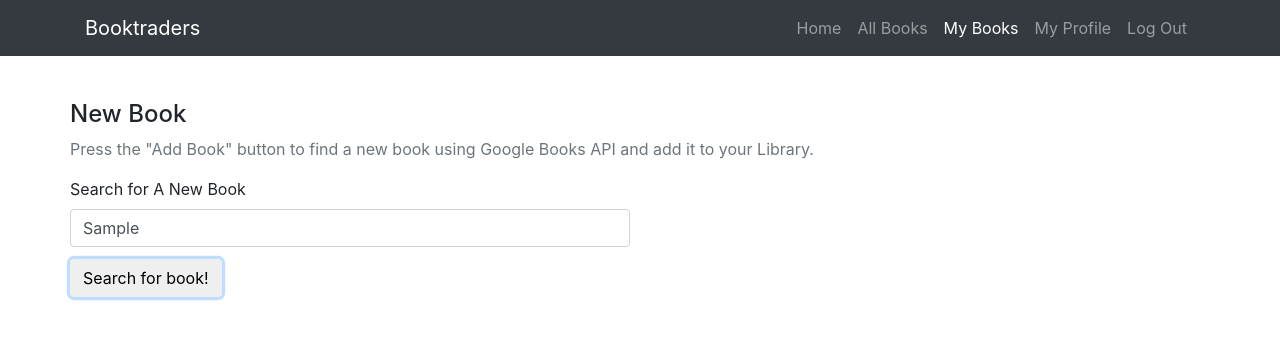
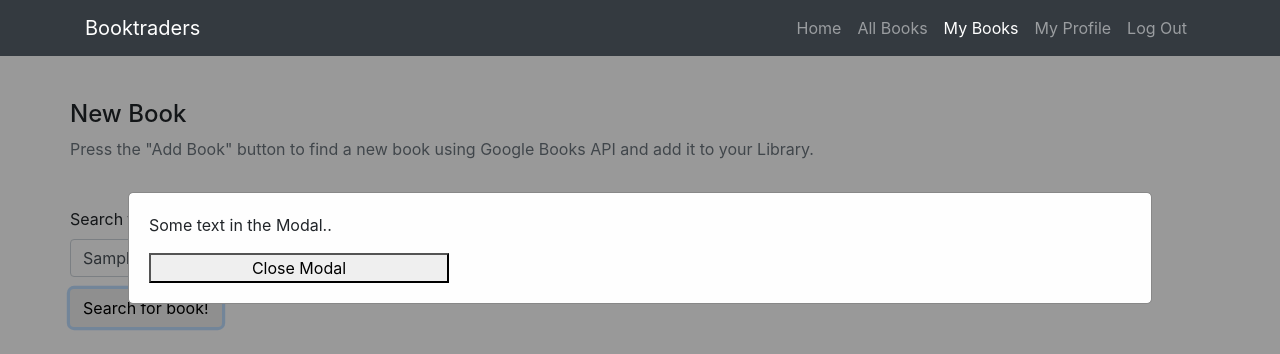
Before and after one commit to saracarlile/book-trading, an Angular app: page /my-books in a window 1280 px wide. Both pictures are taken after typing "Sample" into the empty fields and a click on the button "Search for book!". Shown: the top 354 px of the page. Built offline with nearby package versions, Linux system fonts and the light colour scheme; no server answers.

Commit message:
mutliple http requests working and input box for search

```diff
--- a/package.json
+++ b/package.json
@@ -24,6 +24,7 @@
     "express": "^4.16.2",
     "jquery": "^3.2.1",
     "mongoose": "^4.12.1",
+    "ng2-opd-popup": "^1.1.21",
     "popper": "^1.0.0",
     "popper.js": "^1.12.5",
     "rxjs": "^5.4.1",
--- a/src/app/all-books/all-books.component.html
+++ b/src/app/all-books/all-books.component.html
@@ -3,10 +3,16 @@
 
     <h4>All Books</h4>
     <p class="text-muted">Review all books on Booktraders. <br> Press the "View Details" link to read a book's description and request a trade.</p>
+    <input [(ngModel)]="search" placeholder="search for author, topic or title" style="max-width: 500px; margin-top: 50px;">
+    {{search}}<br>
+    {{message}}
+    <button (click)="LookupUserInfoAddBook()" style="margin-bottom: 100px; max-width: 300px;">Lookup Book</button>
   </div>
 </div>
 
 <div class="container">
+
+
 
   <div class="row">
   <div *ngFor="let book of books"  class="d-md-inline-flex add-border">
--- a/src/app/all-books/all-books.component.ts
+++ b/src/app/all-books/all-books.component.ts
@@ -1,5 +1,11 @@
 import { Component, OnInit } from '@angular/core';
 import { BooksService } from '../books.service';
+import { FormsModule }   from '@angular/forms'; // <-- NgModel lives here
+
+import 'rxjs/Rx';
+import { Observable } from 'rxjs/Observable';
+
+
 
 
 @Component({
@@ -10,21 +16,55 @@ import { BooksService } from '../books.service';
 export class AllBooksComponent implements OnInit {
 
   books: any[];
+  userinfo = [];
+  search = '';
+  user = new Observable<any>();
+  bookResult = new Observable<any>();
+  bookInfo = '';
+  results = {
+    dbUserInfo: [],
+    gbBookInfo: []
+  }
+  message = '';
+  encodedSearch = '';
 
-  userinfo = [];
-
-  addBook() {
-    this.bookService.addBook().subscribe(result => {
+  searchForBookk() {
+    this.bookService.searchForBook().subscribe(result => {
       this.userinfo= result,
       console.log(this.userinfo);
     });
   }
+
+  LookupUserInfoAddBook() {
+    this.message = '';
+    if(this.search === ''){
+      this.message = 'You must enter a search term';
+      return;
+    }
+    this.encodedSearch = encodeURIComponent(this.search);
+    this.user = this.bookService.searchForUser();
+    console.log(this.user + " USER INFO");
+    this.bookResult = this.bookService.searchGoogleBooks('https://www.googleapis.com/books/v1/volumes?q=' + this.encodedSearch);
+    console.log(this.bookResult + " BOOK RESULT");
+
+    Observable.forkJoin([this.user, this.bookResult]).subscribe(results => {
+      // results[0] is our character
+      // results[1] is our character homeworld
+      results[0].dbUserInfo = results[0];
+      results[1].gbBookInfo = results[1];
+      console.log(results + " RESULTS");
+      console.log(results[1]["items"]);
+
+    });
+  }
+
 
   constructor(
     private bookService: BooksService) { }
 
 
   ngOnInit(): void {
+
 
     this.bookService
       .getAllBooks()
--- a/src/app/books.service.ts
+++ b/src/app/books.service.ts
@@ -6,6 +6,8 @@ import { Observable } from 'rxjs/Observable';
 import 'rxjs/add/operator/map';
 import 'rxjs/add/operator/catch';
 import 'rxjs/add/observable/throw';
+import 'rxjs/add/observable/forkJoin';
+
 
 
 import { User } from './user';
@@ -34,9 +36,32 @@ export class BooksService {
 
   // Get all posts from the API
 
-  addBook(): Observable<any[]> {
+  searchForBook(): Observable<any[]> {
     return this.http
     .get('/api/add-book')
+    .map(response => {
+      const resp = response.json();
+      console.log(resp);
+      return resp;
+    })
+    .catch(this.handleError);
+  }
+
+
+  searchForUser(): Observable<any[]> {
+    return this.http
+    .get('/api/add-book')
+    .map(response => {
+      const resp = response.json();
+      console.log(resp);
+      return resp;
+    })
+    .catch(this.handleError);
+  }
+
+  searchGoogleBooks(url): Observable<any[]> {
+    return this.http
+    .get(url)
     .map(response => {
       const resp = response.json();
       console.log(resp);
--- a/src/app/my-books/my-books.component.css
+++ b/src/app/my-books/my-books.component.css
@@ -23,3 +23,41 @@ img {
     flex-direction: column;
     margin-left: 5px;
 }
+
+/* The Modal (background) */
+.modal {
+    /*   display: none; Hidden by default */
+      position: fixed; /* Stay in place */
+      z-index: 1; /* Sit on top */
+      left: 0;
+      top: 0;
+      width: 100%; /* Full width */
+      height: 100%; /* Full height */
+      overflow: auto; /* Enable scroll if needed */
+      background-color: rgb(0,0,0); /* Fallback color */
+      background-color: rgba(0,0,0,0.4); /* Black w/ opacity */
+  }
+
+  /* Modal Content/Box */
+  .modal-content {
+      background-color: #fefefe;
+      margin: 15% auto; /* 15% from the top and centered */
+      padding: 20px;
+      border: 1px solid #888;
+      width: 80%; /* Could be more or less, depending on screen size */
+  }
+
+  /* The Close Button */
+  .close {
+      color: #aaa;
+      float: right;
+      font-size: 28px;
+      font-weight: bold;
+  }
+
+  .close:hover,
+  .close:focus {
+      color: black;
+      text-decoration: none;
+      cursor: pointer;
+  }
--- a/src/app/my-books/my-books.component.html
+++ b/src/app/my-books/my-books.component.html
@@ -4,11 +4,23 @@
     <div class="flex-column">
       <h4>New Book</h4>
       <p class="text-muted">Press the "Add Book" button to find a new book using Google Books API and add it to your Library.</p>
-      <label>Search for A New Book</label>
+      <label style="margin-top: 30px">Search for A New Book</label>
       <input type="text" class="form-control"  placeholder="Enter book title, author, or topic" aria-describedby="enterbook" style="max-width: 560px; margin-bottom: 12px;">
-      <div><button type="button" (click)="addBook()" class="btn btn-default">Search for book!</button></div>
+      <div><button type="button" (click)="searchForBook(); updatemodalStyle()" class="btn btn-default">Search for book!</button></div>
     </div>
   </div>
+
+
+    <!-- The Modal -->
+    <div id="myModal" class="modal" [style.display]="modalStyle ? 'block' : 'none'">
+
+      <!-- Modal content -->
+      <div class="modal-content">
+        <p>Some text in the Modal..</p>
+        <button (click)="updatemodalStyle()" style="max-width: 300px">Close Modal</button>
+      </div>
+
+    </div>
 
 
 
--- a/src/app/my-books/my-books.component.ts
+++ b/src/app/my-books/my-books.component.ts
@@ -13,11 +13,18 @@ export class MyBooksComponent implements OnInit {
 
     userinfo = [];
 
-    addBook() {
-      this.bookService.addBook().subscribe(result => {
+    searchForBook() {
+      this.bookService.searchForBook().subscribe(result => {
         this.userinfo= result,
         console.log(this.userinfo);
       });
+    }
+
+    modalStyle = false;
+
+    updatemodalStyle() {
+      this.modalStyle = !this.modalStyle;
+      console.log(this.modalStyle);
     }
 
     constructor(
--- a/src/app/my-profile/my-profile.component.css
+++ b/src/app/my-profile/my-profile.component.css
@@ -0,0 +1,37 @@
+/* The Modal (background) */
+.modal {
+  /*   display: none; Hidden by default */
+    position: fixed; /* Stay in place */
+    z-index: 1; /* Sit on top */
+    left: 0;
+    top: 0;
+    width: 100%; /* Full width */
+    height: 100%; /* Full height */
+    overflow: auto; /* Enable scroll if needed */
+    background-color: rgb(0,0,0); /* Fallback color */
+    background-color: rgba(0,0,0,0.4); /* Black w/ opacity */
+}
+
+/* Modal Content/Box */
+.modal-content {
+    background-color: #fefefe;
+    margin: 15% auto; /* 15% from the top and centered */
+    padding: 20px;
+    border: 1px solid #888;
+    width: 80%; /* Could be more or less, depending on screen size */
+}
+
+/* The Close Button */
+.close {
+    color: #aaa;
+    float: right;
+    font-size: 28px;
+    font-weight: bold;
+}
+
+.close:hover,
+.close:focus {
+    color: black;
+    text-decoration: none;
+    cursor: pointer;
+}
--- a/src/app/my-profile/my-profile.component.html
+++ b/src/app/my-profile/my-profile.component.html
@@ -1,3 +1,25 @@
-<p>
-  my-profile works!
-</p>
+<div class="container">
+  <h1 [style.color]="titleStyle ? 'green' : 'pink'">
+    {{title}}
+  </h1>
+
+  <p>
+    my-profile works!
+  </p>
+
+  <!-- Trigger/Open The Modal -->
+  <button (click)="updatetitleStyle()">Open Modal</button>
+
+  <!-- The Modal -->
+  <div id="myModal" class="modal" [style.display]="titleStyle ? 'none' : 'block'">
+
+    <!-- Modal content -->
+    <div class="modal-content">
+      <span class="close">&times;</span>
+      <p>Some text in the Modal..</p>
+      <button (click)="updatetitleStyle()">Close Modal</button>
+    </div>
+
+  </div>
+
+</div>
--- a/src/app/my-profile/my-profile.component.ts
+++ b/src/app/my-profile/my-profile.component.ts
@@ -1,4 +1,6 @@
 import { Component, OnInit } from '@angular/core';
+
+
 
 @Component({
   selector: 'app-my-profile',
@@ -7,9 +9,22 @@ import { Component, OnInit } from '@angular/core';
 })
 export class MyProfileComponent implements OnInit {
 
-  constructor() { }
+
+
+  constructor() {
+   }
+
+  title = 'My Profile Title';
+
+  titleStyle = false;
+
+  updatetitleStyle() {
+    this.titleStyle = !this.titleStyle;
+    console.log(this.titleStyle);
+  }
 
   ngOnInit() {
+
   }
 
 }
```
Also changed, not shown: src/app/app.module.ts (+5 -2 lines), 2 other files (tests, documents, lock files or other folders).
